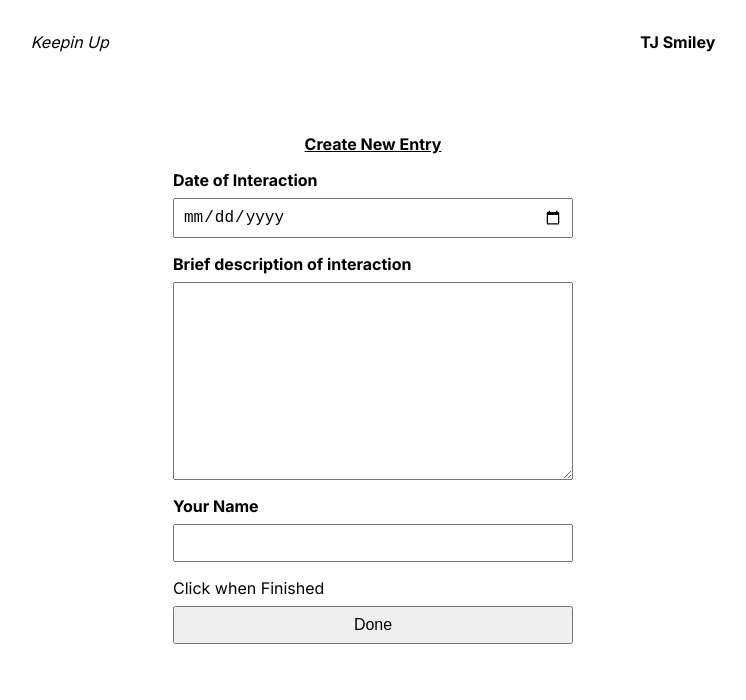
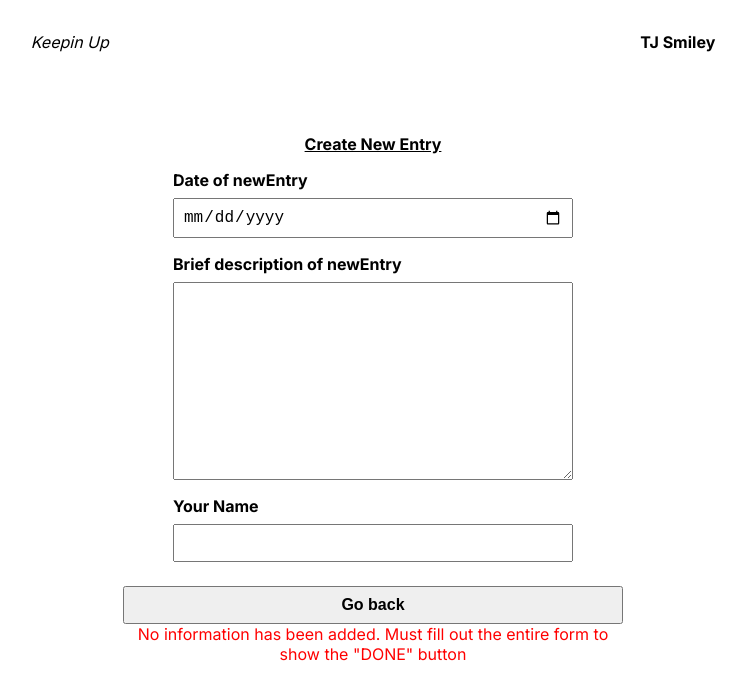
Before and after one commit to jcsmileyjr/elder, a Next.js app: page /createEntry in a window 1280 px wide. Shown: the top 700 px of the page, without its empty margins (267-1013 px from the left). Built offline with nearby package versions, Linux system fonts and the light colour scheme.

Commit message:
Slight update, possbile broken

```diff
--- a/src/app/createEntry/createEntry.module.css
+++ b/src/app/createEntry/createEntry.module.css
@@ -74,3 +74,25 @@
         margin-bottom: 1rem;
     }
   }
+
+  /*Done Button*/
+  .entryButton {
+    width: 100%;
+    margin-top: .5rem;
+    font-size: 1rem;
+    align-self: center;
+    padding: 0.5rem;
+    display: flex;
+    justify-content: space-around;
+    font-weight: bold;
+  }
+
+  .buttonLink {
+    text-decoration: none;
+    color: black;
+  }
+
+  .noInfoMessage {
+    text-align: center;
+    color: red;
+  }
--- a/src/app/createEntry/page.js
+++ b/src/app/createEntry/page.js
@@ -1,20 +1,44 @@
 "use client"
 import styles from './createEntry.module.css';
-import { useReducer } from 'react';
-import dummyData from '../libs/dummyData.json';
-import entryReducer from '../reducers/entryReducer';
+import { useState, useEffect } from 'react';
+import Link from 'next/link'
 
 const CreateEntry = () => {
-    const [entry, dispatch] = useReducer(entryReducer, dummyData);
+    const [newEntry, setNewEntry] = useState({});
+    const [showDoneButton, setShowDoneButton] = useState(false);
+    const [newID, setNewID] = useState(200);
 
-    const handleAddEntry = (entry) => {
-        entry.type = "add"
-        dispatch(entry);
+    useEffect(() => {
+        setShowDoneButton(false)
+    }, [])
+
+
+    const updateDate = (e) => {
+        newEntry.date = e.target.value;
+        enableButton();
     }
 
-    const test = () => {
-        alert("Done");
+    const updateMessage = (e) => {
+        newEntry.message = e.target.value;
+        enableButton();
     }
+
+    const updateWriter = (e) => {
+        newEntry.writer = e.target.value;
+        enableButton();
+    }
+
+    const enableButton = () => {
+        if(newEntry.date && newEntry.message && newEntry.writer){
+            newEntry.entryID = newID
+            setNewEntry(newEntry)
+            setNewID(newID + 1);
+            setShowDoneButton(true)
+        }else {
+            setShowDoneButton(false)
+        }
+    }
+
     return (
         <div className={styles.page}>
         <header className={styles.header}>
@@ -26,20 +50,31 @@ const CreateEntry = () => {
         <main className={styles.main}>
             <p className={styles.title}>Create New Entry</p>
             <div className={styles.section}>
-                <label className={styles.label}>Date of Interaction</label>
-                <input type="date" className={styles.inputfield}></input>
+                <label className={styles.label}>Date of newEntry</label>
+                <input type="date" className={styles.inputfield} onChange={(e) => updateDate(e)}></input>
             </div>
             <div className={styles.section}>
-                <label className={styles.label}>Brief description of interaction</label>
-                <textarea rows={10} className={styles.inputfield}></textarea>
+                <label className={styles.label}>Brief description of newEntry</label>
+                <textarea rows={10} className={styles.inputfield} onChange={(e) =>updateMessage(e)}></textarea>
             </div>
             <div className={styles.section}>
                 <label className={styles.label}>Your Name</label>
-                <input type="text" className={styles.inputfield}></input>
+                <input type="text" className={styles.inputfield} onChange={(e) =>updateWriter(e)}></input>
             </div>
             <div className={styles.section}>
-                <label>Click when Finished</label>
-                <button type="button" onClick={()=> test()} className={styles.inputfield}>Done</button>
+                {showDoneButton &&
+                    <>
+                        <label className={styles.label}>Click when Finished</label>
+                        <button type="button" className={styles.entryButton}><Link className={styles.buttonLink} href={{pathname:"/", query:{text:JSON.stringify(newEntry)}}} >DONE</Link></button>
+                    </>
+                }
+
+                {!showDoneButton &&
+                    <>
+                        <button type="button" className={styles.entryButton}> <Link className={styles.buttonLink} href={"/"}>Go back</Link></button>
+                        <p className={styles.noInfoMessage}>No information has been added. Must fill out the entire form to show the "DONE" button</p>
+                    </>
+                }
             </div>
         </main>
       </div>
```
Also changed, not shown: src/app/page.js (+33 -3 lines).
